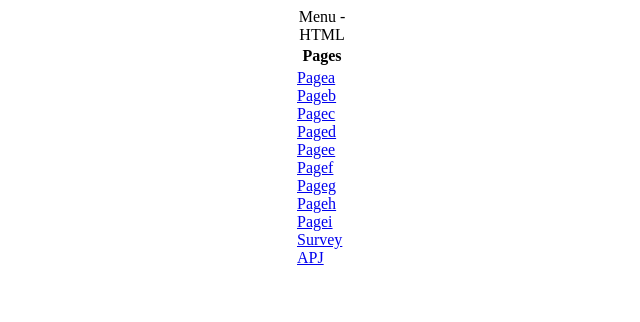
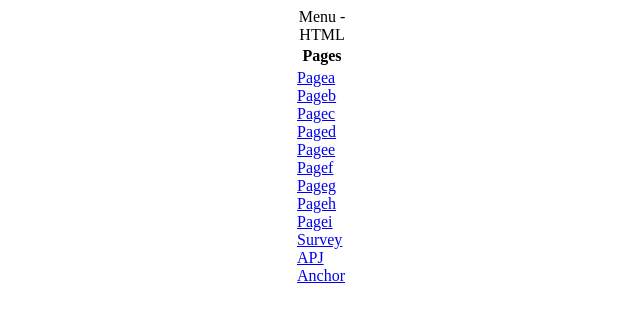
Before and after one commit to Akashraja15/angular_node, a plain HTML site: page index.html in a window 1280 px wide. Shown: the full height of the page, 318-958 px from the left. Drawn offline with Linux system fonts and the light colour scheme.

Commit message:
included index

```diff
--- a/index.html
+++ b/index.html
@@ -55,6 +55,9 @@
                         <div>
                             <a href="./src/APJ.html">APJ</a>
                         </div>
+                        <div>
+                            <a href="./src/anchor.html">Anchor</a>
+                        </div>
                     </td>
                 </tr>
             </tbody>
```
